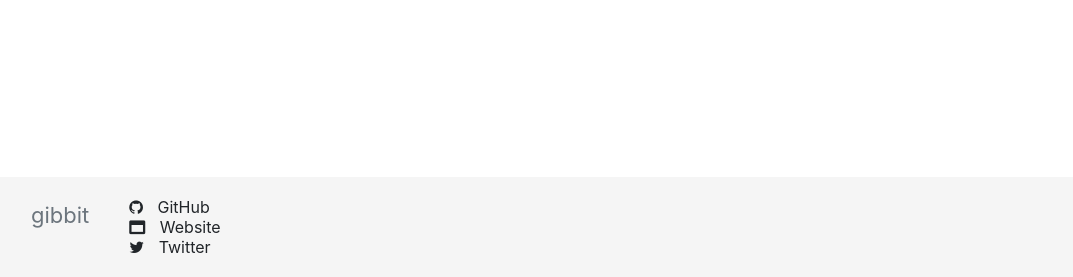
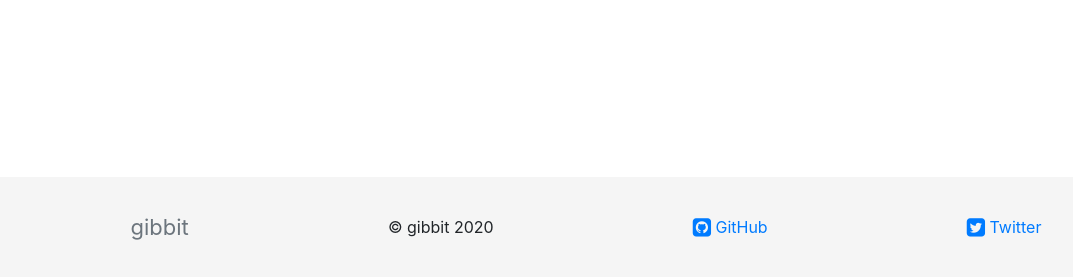
Before and after one commit to khashashin/gibbit, a PHP site: template templates/footer.php in a window 1280 px wide. Shown: the part 523-800 px from the top of the page, without its empty margins (54-1127 px from the left). Run offline with PHP 8.4, Linux system fonts and the light colour scheme; the template is opened without the code that fills it, so the values that code supplies are empty.

Commit message:
Finish footer

```diff
--- a/public/css/style.css
+++ b/public/css/style.css
@@ -55,9 +55,14 @@ body > .container {
 }
 
 /* FOOTER */
+footer .container {
+  height: 100%;
+}
+
 .footer-content {
   display: flex;
   flex-direction: row;
+  justify-content: space-around;
   height: 100%;
 }
 
@@ -66,14 +71,7 @@ body > .container {
   align-self: center;
 }
 
-.footer-links {
-  list-style: none;
+.footer-content a, .footer-content p {
+  align-self: center;
+  margin: 0;
 }
-
-.footer-links li {
-  height: 20px;
-}
-
-.footer-links .fa {
-  padding-right: 10px;
-}
--- a/templates/footer.php
+++ b/templates/footer.php
@@ -4,11 +4,15 @@
     <div class="container">
         <div class="footer-content">
             <span class="text-muted footer-title">gibbit</span>
-            <ul class="footer-links">
-                <li><i class="fa fa-github"></i> GitHub</li>
-                <li><i class="fa fa-window-maximize"></i> Website</li>
-                <li><i class="fa fa-twitter"></i> Twitter</li>
-            </ul>
+<!--            <ul class="footer-links">-->
+<!--                <li><i class="fa fa-github"></i> GitHub</li>-->
+<!--                <li><i class="fa fa-window-maximize"></i> Website</li>-->
+<!--                <li><i class="fa fa-twitter"></i> Twitter</li>-->
+<!--            </ul>-->
+            <p>&copy; gibbit <?= date("Y"); ?></p>
+            <a class="link-github" href="https://github.com/khashashin/gibbit" target="_blank"><i class="fa fa-lg fa-github-square"></i> GitHub</a>
+            <a class="link-twitter" href="https://twitter.com/khashashin?lang=de" target="_blank"><i class="fa fa-lg fa-twitter-square"></i> Twitter</a>
+            </div>
         </div>
     </div>
 </footer>
```
